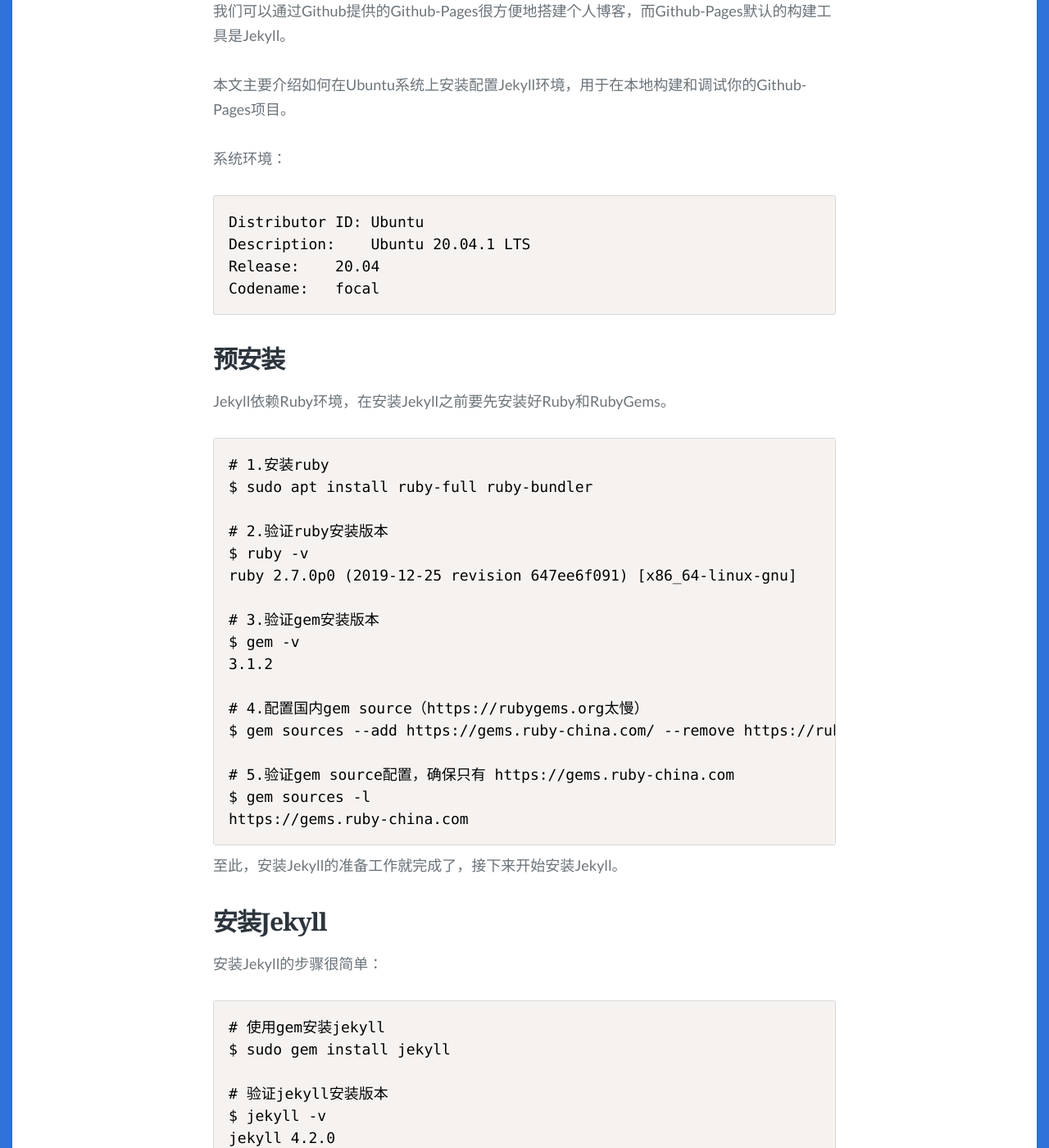
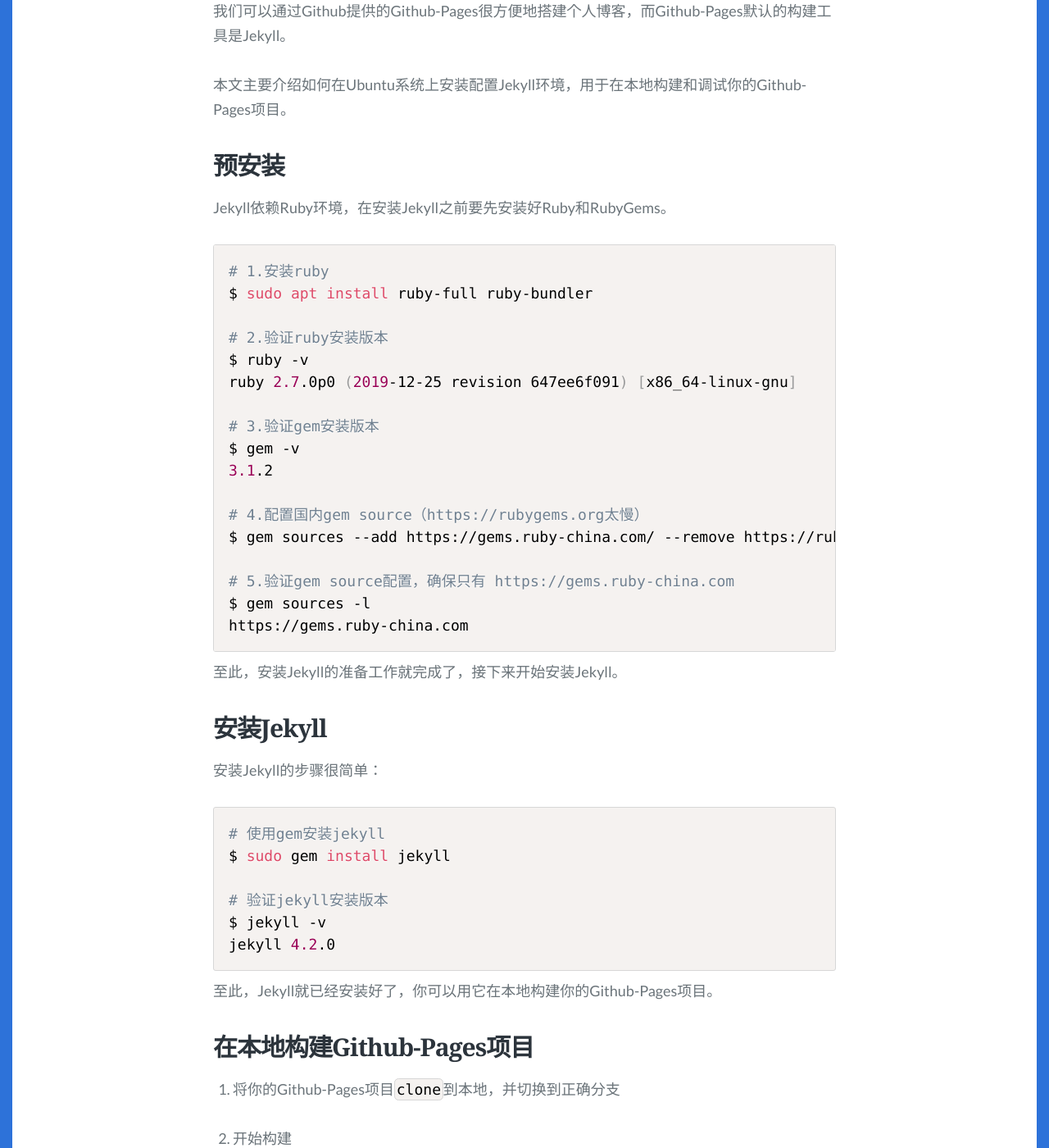
Before and after one commit to beiluve/beiluve.github.io, a Jekyll site: the page built from _posts/2021-01-25-install-jekyll.md, in a window 1280 px wide and 1400 px high, scrolled down 380 px. Shown: the whole window at 82% size. Built offline with Jekyll 4.4.1, drawn with Linux system fonts in a browser that asks for light colours; some web fonts are replaced; some of the changed text lies outside the part shown.

Commit message:
update posts: install-jekyll

````diff
--- a/_posts/2021-01-25-install-jekyll.md
+++ b/_posts/2021-01-25-install-jekyll.md
@@ -10,21 +10,13 @@
 
 本文主要介绍如何在Ubuntu系统上安装配置Jekyll环境，用于在本地构建和调试你的Github-Pages项目。
 
-系统环境：
-```txt
-Distributor ID:	Ubuntu
-Description:	Ubuntu 20.04.1 LTS
-Release:	20.04
-Codename:	focal
-```
-
 <!--more-->
 
 ## 预安装
 
 Jekyll依赖Ruby环境，在安装Jekyll之前要先安装好Ruby和RubyGems。
 
-```sh
+```shell
 # 1.安装ruby
 $ sudo apt install ruby-full ruby-bundler
 
@@ -50,7 +42,7 @@
 
 安装Jekyll的步骤很简单：
 
-```sh
+```shell
 # 使用gem安装jekyll
 $ sudo gem install jekyll
 
@@ -67,7 +59,7 @@
 
 1. 开始构建
 
-    ```sh
+    ```shell
     # 修改bundle镜像配置，这样就不用修改的Gemfile中的source配置
     $ bundle config mirror.https://rubygems.org https://gems.ruby-china.com
 
````
Also changed, not shown: other parts of _posts/2021-01-25-install-jekyll.md (+1 -1 lines).
